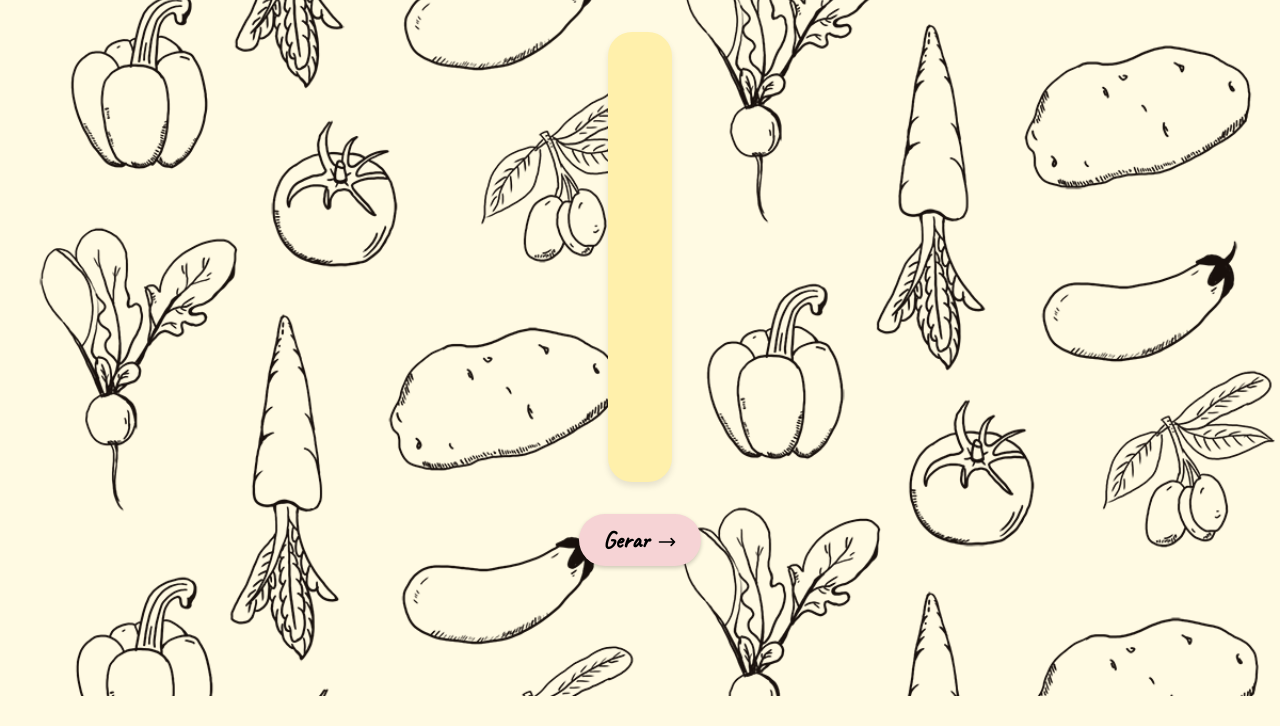
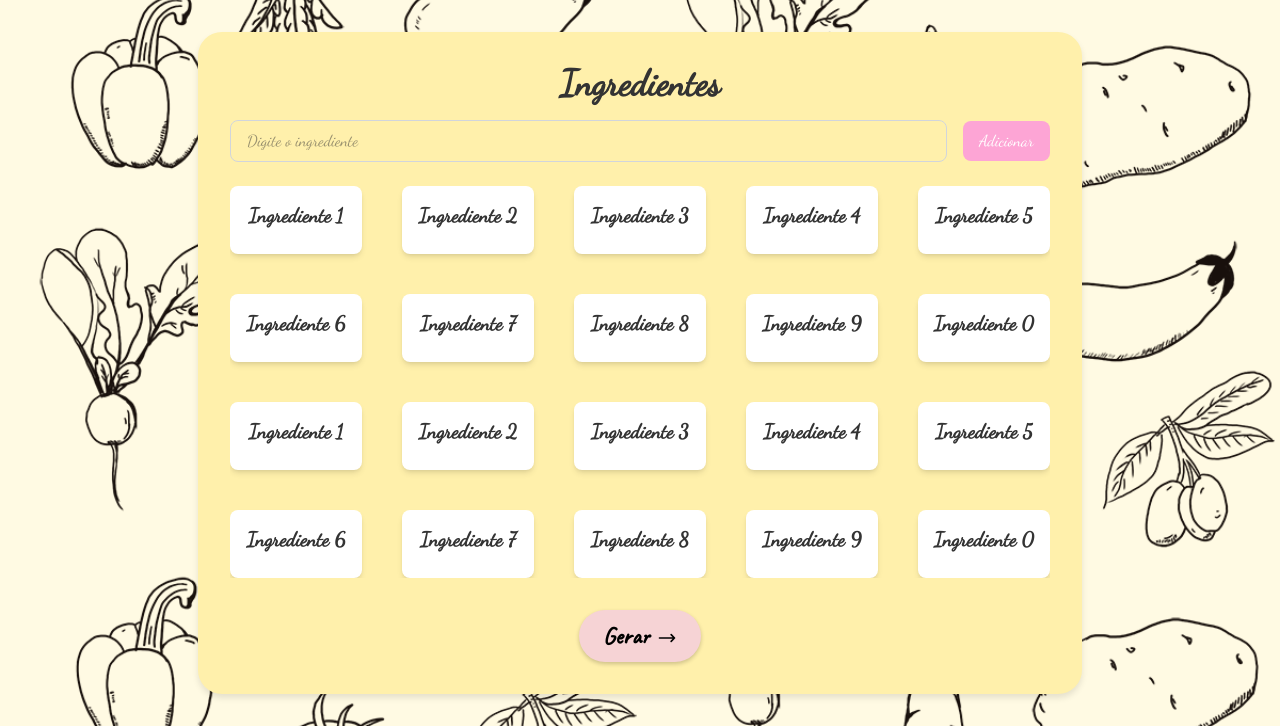
Before and after one commit to wandinhawright/simplecook, a Django app: page /ingredientes/ in a window 1280 px wide. Shown: the part 104-830 px from the top of the page. Before the commit the page ends 800 px from the top, so only its background shows below. Run offline with Django 5.2, Linux system fonts and the light colour scheme.

Commit message:
Adiciona template de ingredientes(WIP)

```diff
--- a/templates/ingredientes.html
+++ b/templates/ingredientes.html
@@ -40,8 +40,8 @@
             background-color: #fff0ab;
             border-radius: 1.5rem;
             box-shadow: 0 4px 6px rgba(0, 0, 0, 0.1);
-            max-width: 1000px;
-            height: 450px;
+            max-width: 2000px;
+            max-height: 2000px.;
             margin: 0 auto;
             padding: 2rem;
             position: relative;
@@ -105,11 +105,22 @@
     </header>
     <!-- Main Content -->
     <main class="flex-grow flex flex-col items-center justify-center text-center px-4 py-8">
-        <div class="recipe-card">
-        {% for i in range_20 %}
-        <h2> a </h2>
+        <div class="recipe-card overflow-hidden">
+            <!-- form de inserção dos ingredientes -->
+            <h1 class="text-4xl font-bold mb-4">Ingredientes</h1>
+            <form method="post" class="mb-6">
+                {% csrf_token %}
+                <div class="flex items-center space-x-4">
+                    <input type="text" name="ingrediente" placeholder="Digite o ingrediente" class="border border-gray-300 rounded-lg px-4 py-2 w-full focus:outline-none focus:ring-2 focus:ring-pink-300" required>
+                    <button type="submit" class="bg-pink-300 text-white px-4 py-2 rounded-lg hover:bg-pink-400 transition duration-300">Adicionar</button>
+                </div>
+            </form>
+            <div class="grid grid-cols-5 grid-rows-4 gap-10 overflow-y-auto max-h-[400px]">
+                {% for i in "12345678901234567890" %}
+                <div class="bg-white p-4 rounded-lg shadow-md">
+                    <h2 class="text-xl font-semibold mb-2">Ingrediente {{ i }}</h2>
+                </div>
                 {% endfor %}
-
             </div>
             <div class="relative mt-8">
                 <a href="{% url 'ingredientes' %}"
@@ -126,5 +137,8 @@
             </div>
         </div>
     </main>
+      </div>
+    </div>
+  </main>
 </body>
 </html>
```
Lines whose indentation alone changed are shown as unchanged.
